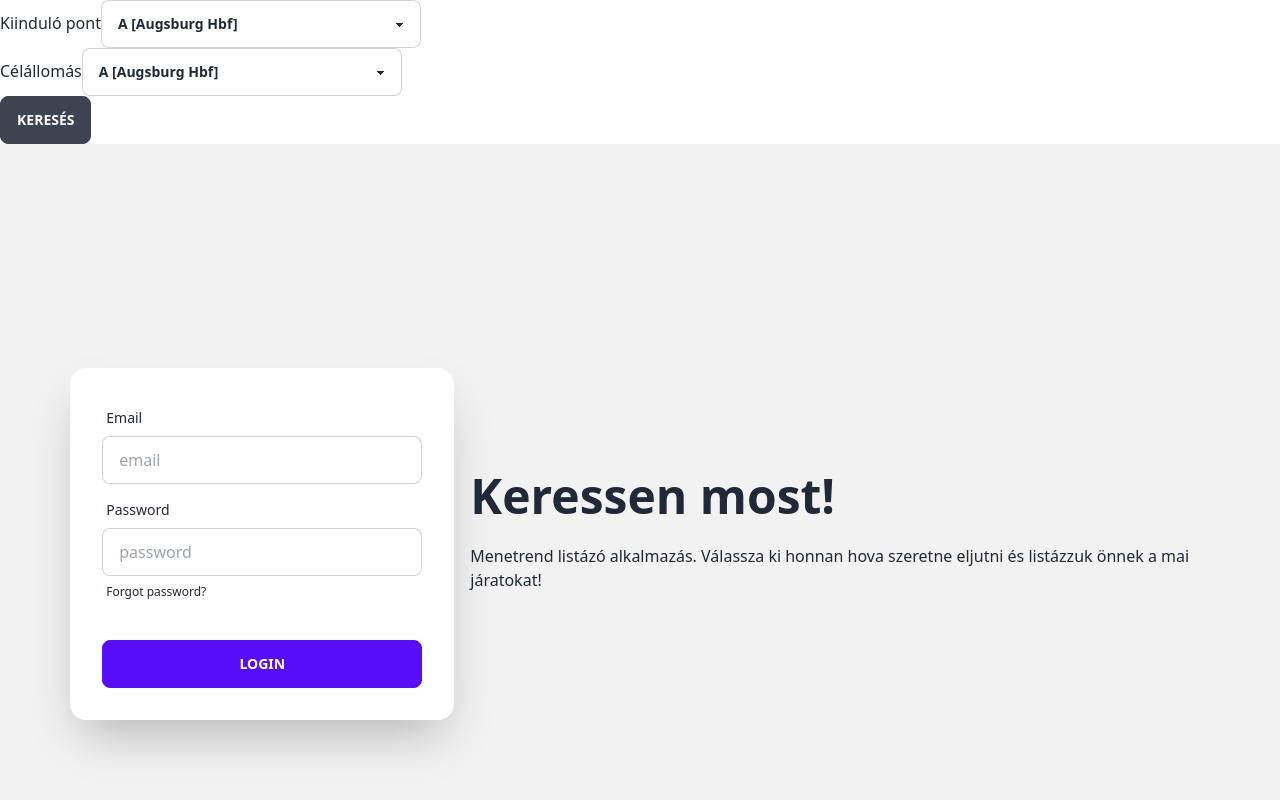
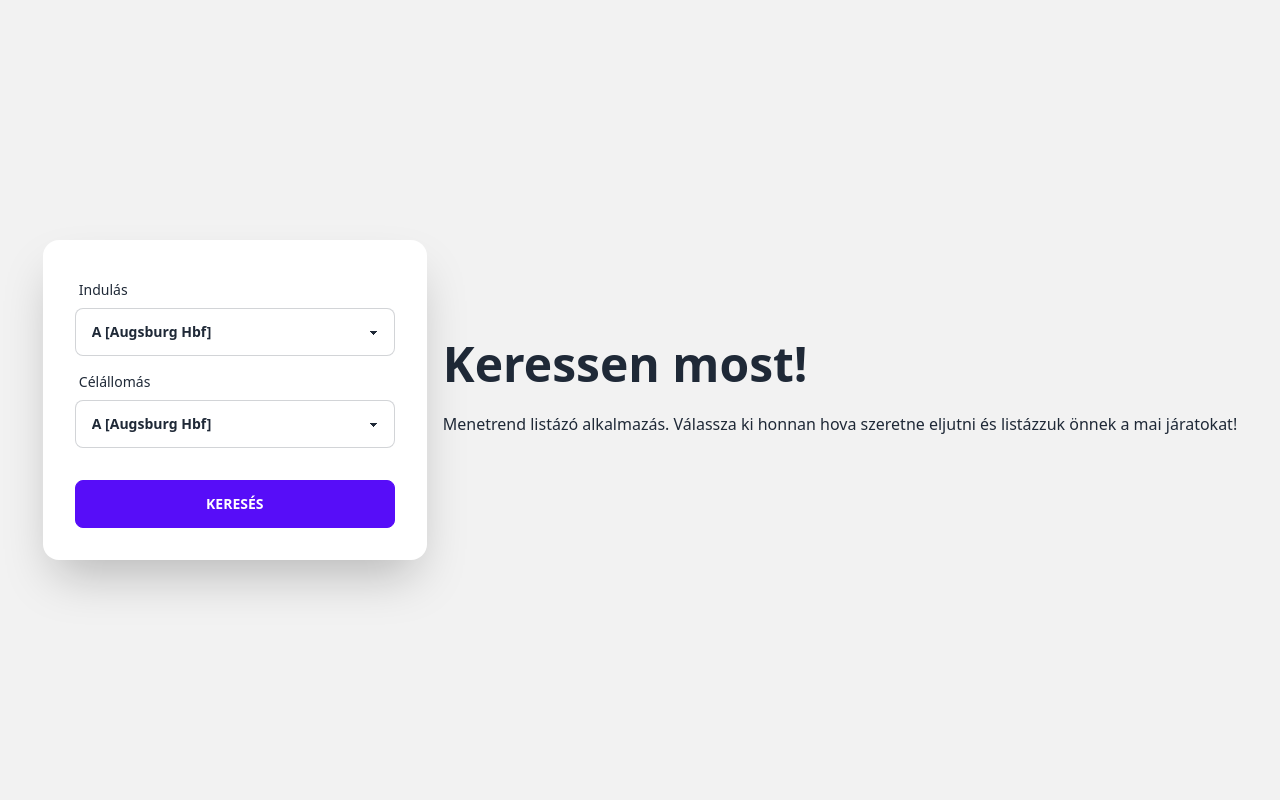
Before and after one commit to ricskusz/Elvira, a React (Vite) app: page / in a window 1280 px wide. Shown: the top 800 px of the page. Built offline with nearby package versions, Linux system fonts and the light colour scheme.

Commit message:
Főoldal arculat bekötve
Meglévő form ráhúzása a sablonra

```diff
--- a/src/App.jsx
+++ b/src/App.jsx
@@ -10,7 +10,6 @@ function App() {
   return (
     <TelepulesProvider>
        <MenetrendProvider>
-        <AllomasokInput />
         <Main />
         <Footer />
     </MenetrendProvider>
--- a/src/components/AllomasokInput.jsx
+++ b/src/components/AllomasokInput.jsx
@@ -1,4 +1,4 @@
-import { useContext, useState} from "react";
+import { useContext, useState } from "react";
 import TelepulesekContext from "../context/TelepulesekContext";
 import MenetrendContext from "../context/MenetrendContext";
 import Kezdoadatok from "./Kezdoadatok";
@@ -10,11 +10,11 @@ const AllomasokInput = () => {
         celallomas: ""
     });
 
-    const {getMenetrend, menetrend} = useContext(MenetrendContext);
+    const { getMenetrend, menetrend } = useContext(MenetrendContext);
     const { telepulesek } = useContext(TelepulesekContext);
 
     const writeData = (e) => {
-        setFormData((prevState) => ({...prevState, [e.target.id]:e.target.value}));
+        setFormData((prevState) => ({ ...prevState, [e.target.id]: e.target.value }));
     }
 
     const onSubmit = async (e) => {
@@ -25,10 +25,13 @@ const AllomasokInput = () => {
 
 
     return (
-    <div>
         <form onSubmit={onSubmit}>
-        <div className="d-flex flex-col">
-            <label htmlFor="indulas">Kiinduló pont</label>
+            <div className="card flex-shrink-0 w-full max-w-sm shadow-2xl bg-base-100">
+                <div className="card-body">
+                    <div className="form-control">
+                        <label className="label">
+                            <span className="label-text">Indulás</span>
+                        </label>
                         <select
                             className="select select-bordered w-full max-w-xs"
                             id="indulas"
@@ -42,8 +45,10 @@ const AllomasokInput = () => {
                             ))}
                         </select>
                     </div>
-        <div className="d-flex flex-col">
-            <label htmlFor="celallomas">Célállomás</label>
+                    <div className="form-control">
+                        <label className="label">
+                            <span className="label-text">Célállomás</span>
+                        </label>
                         <select
                             className="select select-bordered w-full max-w-xs"
                             id="celallomas"
@@ -58,9 +63,12 @@ const AllomasokInput = () => {
                             ))}
                         </select>
                     </div>
-        <button type="submit" className="btn">Keresés</button>
+                    <div className="form-control mt-6">
+                        <button className="btn btn-primary" type="submit">Keresés</button>
+                    </div>
+                </div>
+            </div>
         </form>
-    </div>
     );
 };
 
--- a/src/components/Main.jsx
+++ b/src/components/Main.jsx
@@ -1,3 +1,4 @@
+import AllomasokInput from "./AllomasokInput"
 
 const Main = () => {
     return (
@@ -7,28 +8,7 @@ const Main = () => {
                     <h1 className="text-5xl font-bold">Keressen most!</h1>
                     <p className="py-6">Menetrend listázó alkalmazás. Válassza ki honnan hova szeretne eljutni és listázzuk önnek a mai járatokat!</p>
                 </div>
-                <div className="card flex-shrink-0 w-full max-w-sm shadow-2xl bg-base-100">
-                    <div className="card-body">
-                        <div className="form-control">
-                            <label className="label">
-                                <span className="label-text">Email</span>
-                            </label>
-                            <input type="text" placeholder="email" className="input input-bordered" />
-                        </div>
-                        <div className="form-control">
-                            <label className="label">
-                                <span className="label-text">Password</span>
-                            </label>
-                            <input type="text" placeholder="password" className="input input-bordered" />
-                            <label className="label">
-                                <a href="#" className="label-text-alt link link-hover">Forgot password?</a>
-                            </label>
-                        </div>
-                        <div className="form-control mt-6">
-                            <button className="btn btn-primary">Login</button>
-                        </div>
-                    </div>
-                </div>
+                <AllomasokInput />
             </div>
         </div>
     )
```
Lines whose indentation alone changed are shown as unchanged.
